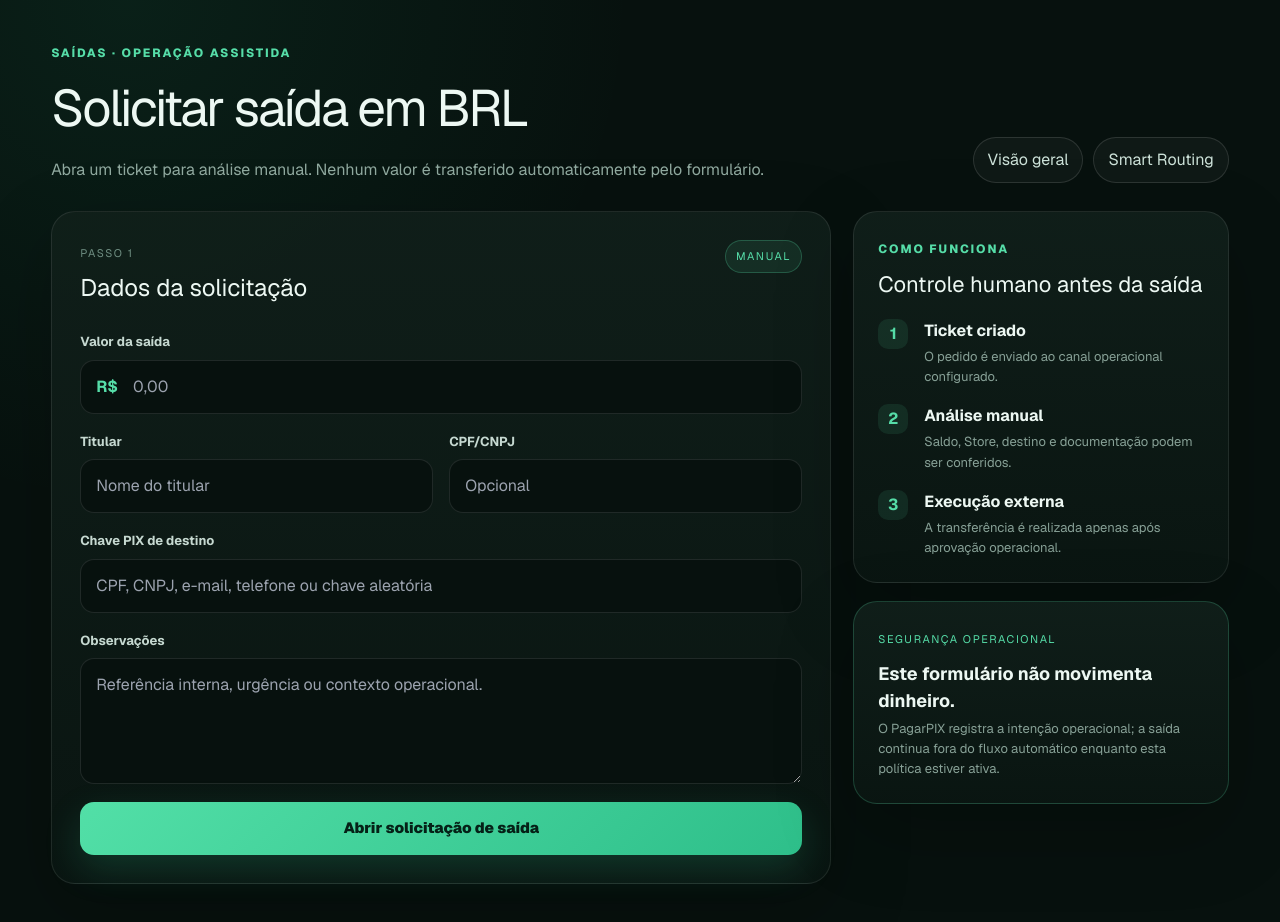
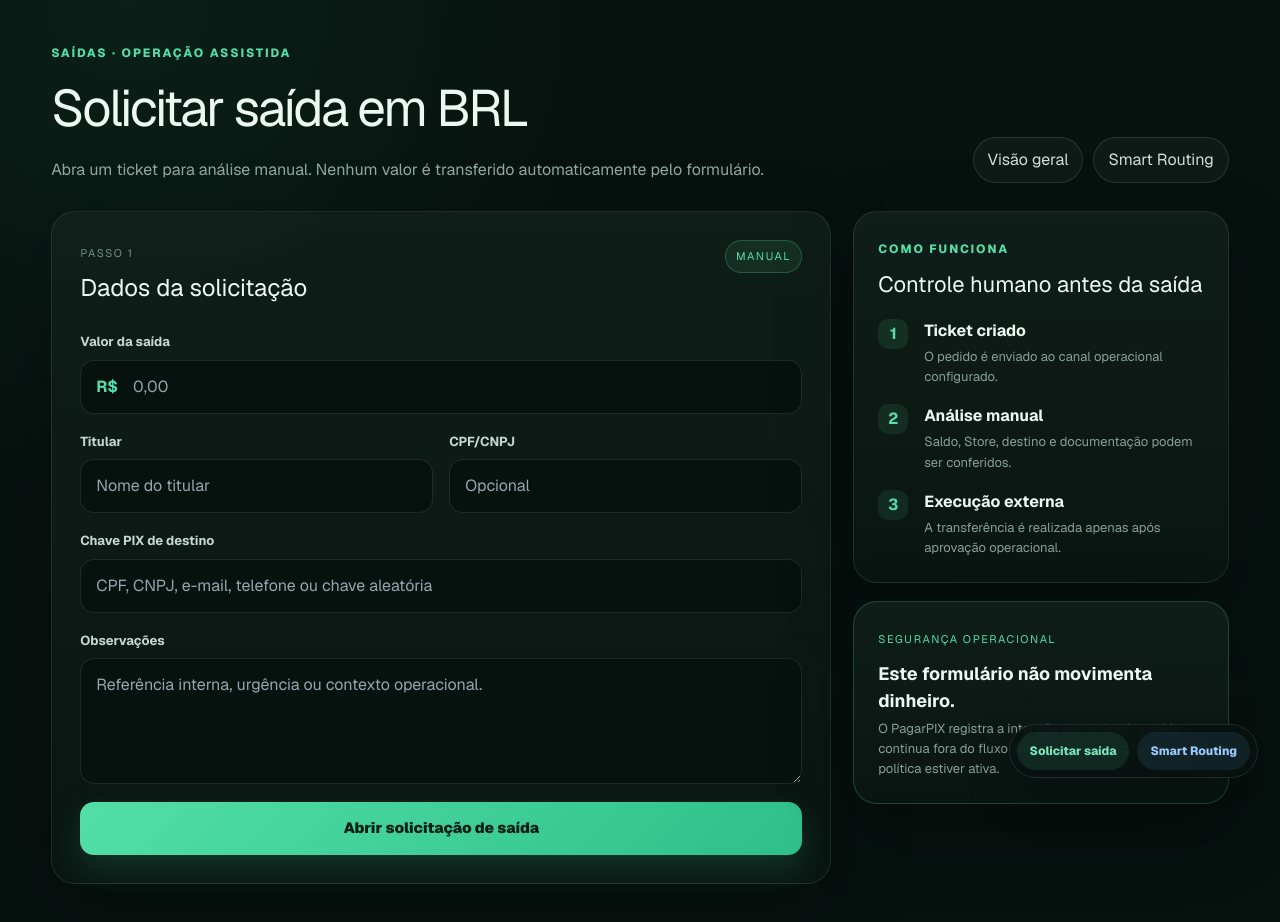
Before and after one commit to nexflowx-hub/pagarpix-frontend, a Next.js app: page /dashboard/payouts in a window 1280 px wide. Shown: the top 922 px of the page. Built offline with nearby package versions, Linux system fonts and the light colour scheme.

Commit message:
feat(pagarpix): surface payout and routing operations

```diff
--- a/app/dashboard/layout.tsx
+++ b/app/dashboard/layout.tsx
@@ -1,4 +1,6 @@
 import type { Metadata } from "next";
+import Link from "next/link";
+import styles from "./dashboard-ops-nav.module.css";
 
 export const metadata: Metadata = {
   title: "Conta empresarial",
@@ -6,5 +8,13 @@ export const metadata: Metadata = {
 };
 
 export default function DashboardLayout({ children }: { children: React.ReactNode }) {
-  return children;
+  return (
+    <>
+      {children}
+      <nav className={styles.nav} aria-label="Operações rápidas">
+        <Link href="/dashboard/payouts">Solicitar saída</Link>
+        <Link href="/dashboard/routing">Smart Routing</Link>
+      </nav>
+    </>
+  );
 }
```
